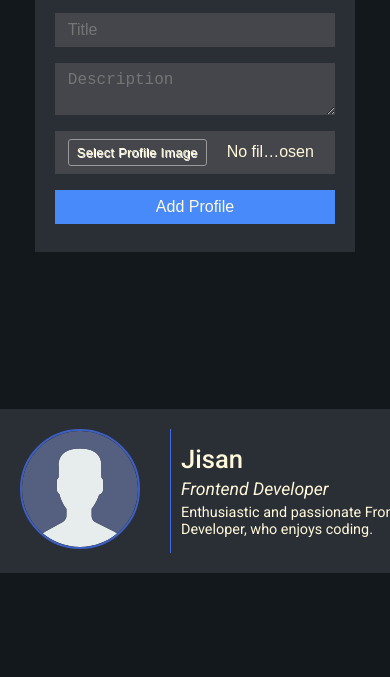
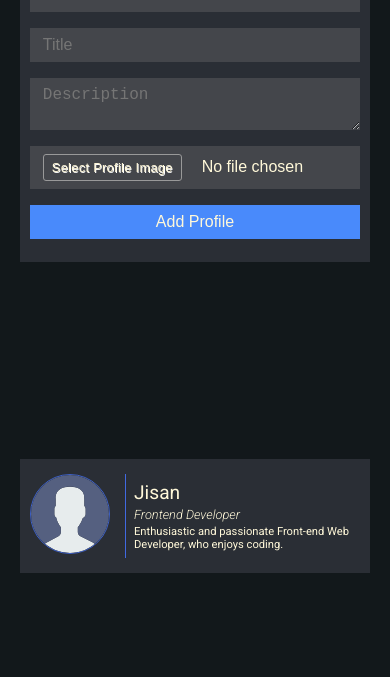
Before and after one commit to Jisan-mia/profile-card-form-js, a plain HTML site: page index.html in a window 390 px wide. Shown: the part 167-844 px from the top of the page. Drawn offline with Linux system fonts and the light colour scheme.

Commit message:
done with mobile responsivness

```diff
--- a/css/style.css
+++ b/css/style.css
@@ -17,6 +17,7 @@ body {
 	align-items: center;
 	height: 100%;
 	flex-wrap: wrap;
+	margin: 0 20px;
 }
 
 form {
@@ -185,3 +186,47 @@ textarea {
 .info p {
 	font-size: 0.9rem;
 }
+
+@media (max-width: 768px) {
+	form {
+		width: 100%;
+		max-width: 100%;
+	}
+	.profile-info {
+		width: 100%;
+	}
+}
+
+@media (max-width: 425px) {
+	.avater img {
+		margin-right: 15px;
+		width: 5rem;
+		height: 5rem;
+		border-radius: 50%;
+		object-fit: cover;
+		border: 1px rgba(65, 105, 225, 0.849) solid;
+	}
+
+	.profile-info,
+	form {
+		padding: 15px 10px;
+		margin: 15px 0;
+	}
+
+	.profile-info .info {
+		padding-left: 8px;
+	}
+	.info h2 {
+		font-size: 1.2rem;
+		font-weight: 400;
+		padding-bottom: 3px;
+	}
+	.info h3 {
+		font-size: 0.8rem;
+		font-weight: 300;
+		padding-bottom: 3px;
+	}
+	.info p {
+		font-size: 0.7rem;
+	}
+}
--- a/index.html
+++ b/index.html
@@ -3,7 +3,7 @@
 	<head>
 		<meta charset="UTF-8" />
 		<meta http-equiv="X-UA-Compatible" content="IE=edge" />
-		<meta name="viewport" content="width=device-width, initial-scale=`" />
+		<meta name="viewport" content="width=device-width, initial-scale=1" />
 		<link
 			rel="stylesheet"
 			href="https://cdnjs.cloudflare.com/ajax/libs/font-awesome/5.15.3/css/all.min.css"
```
